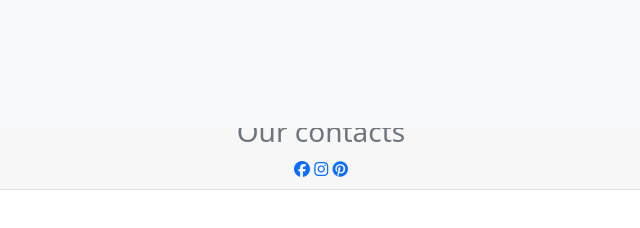
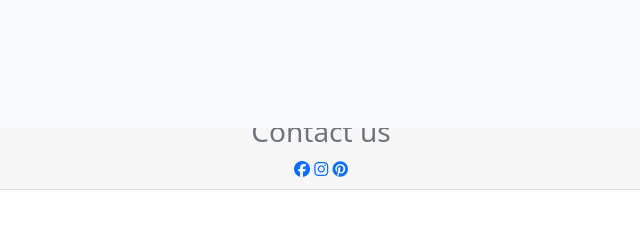
Before and after one commit to Juliet-Ol/pizza-joint, a plain HTML site: page index.html in a window 1280 px wide. Shown: the full height of the page, 319-959 px from the left. Drawn offline with nearby package versions, Linux system fonts and the light colour scheme; files whose address does not match are found by name.

Commit message:
add contact us secion

```diff
--- a/index.html
+++ b/index.html
@@ -34,6 +34,8 @@
 
 
 
+<!-- contact us -->
+
  <div class="card text-center">
     <div class="card-header">
 
@@ -43,7 +45,7 @@
 
     </div>
     <div class="card-footer text-muted">
-        <h3>Our contacts</h3>
+        <h3>Contact us</h3>
         <a href="https://facebook.com" target="_blank"><i class="fab fa-facebook"></i></a>
         <a href="https://instagram.com" target="_blank"><i class="fab fa-instagram"></i></a>
         <a href="https://pinterest.com" target="_blank"><i class="fab fa-pinterest"></i></a>
```
